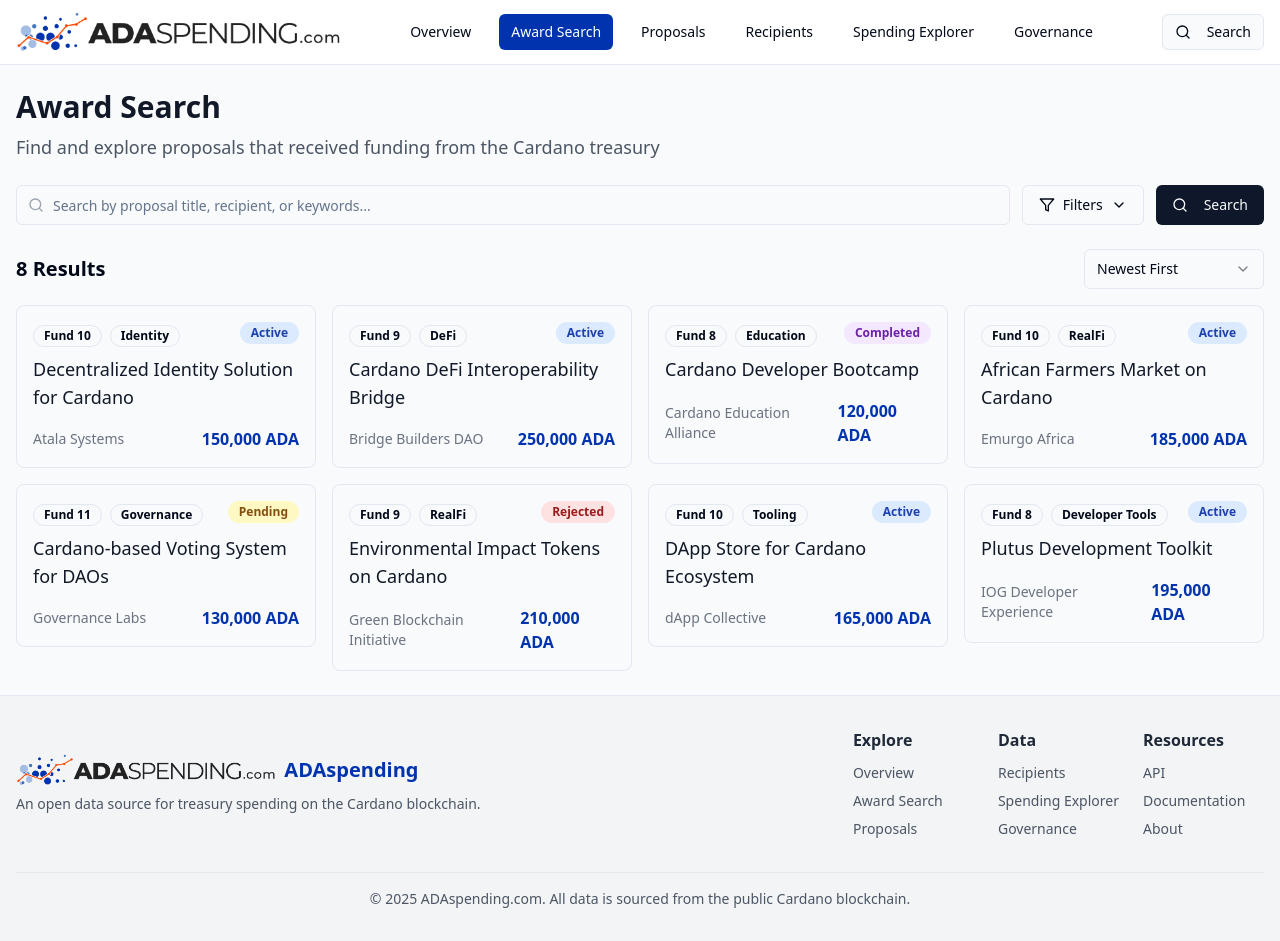
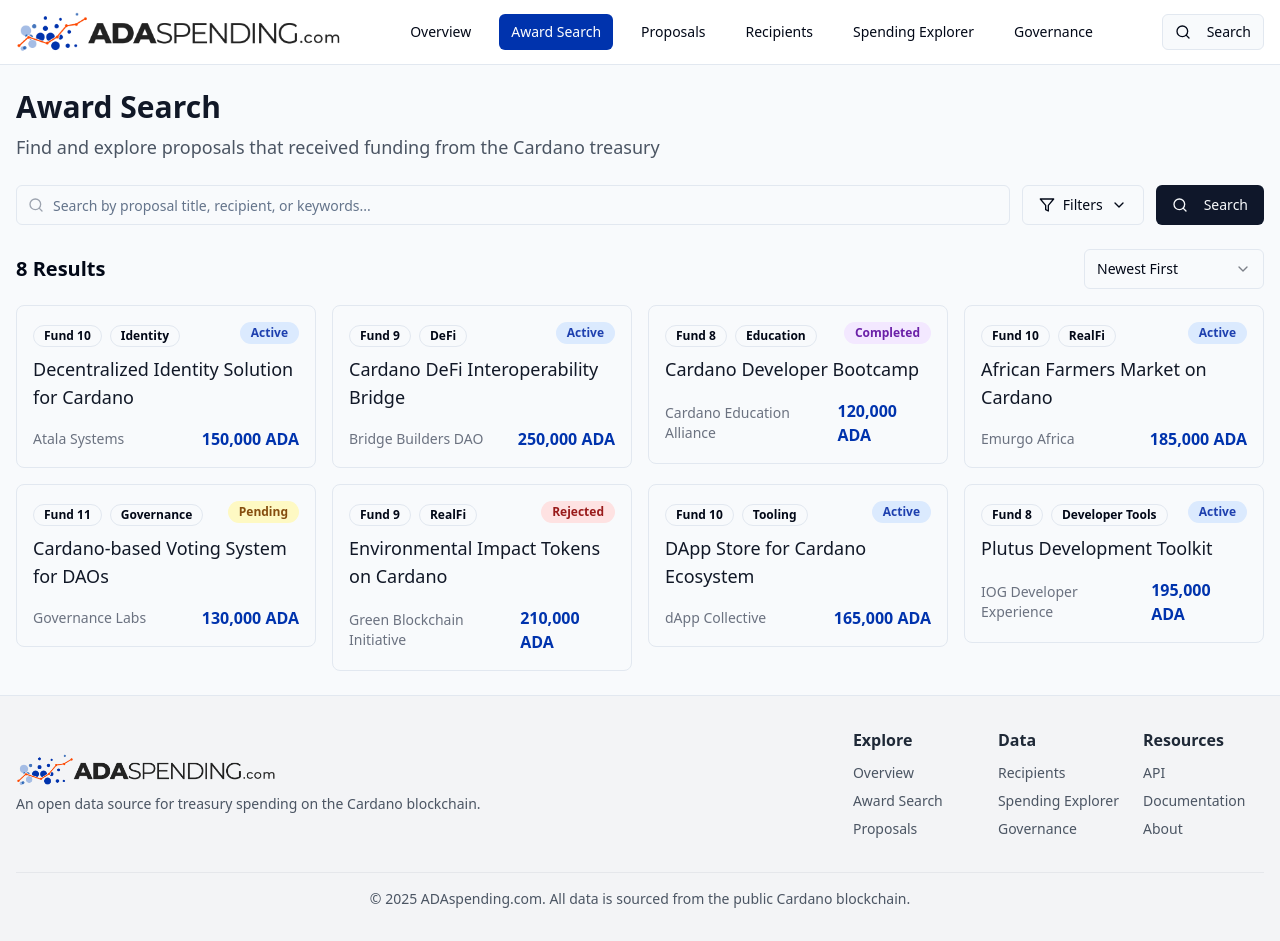
Before and after one commit to otavioaclima/adaspending, a React (Vite) app: page /awards in a window 1280 px wide. Built offline with nearby package versions, Linux system fonts and the light colour scheme.

Commit message:
Remove footer text

```diff
--- a/src/components/layout/Layout.tsx
+++ b/src/components/layout/Layout.tsx
@@ -89,7 +89,7 @@ const Layout = ({ children }: { children: React.ReactNode }) => {
                   alt="ADAspending Logo"
                   className="h-8 w-auto"
                 />
-                <span className="font-bold text-xl text-cardano-blue">ADAspending</span>
+                {/* ADAspending text removed from here */}
               </div>
               <p className="text-sm text-gray-600 mt-2">
                 An open data source for treasury spending on the Cardano blockchain.
```
